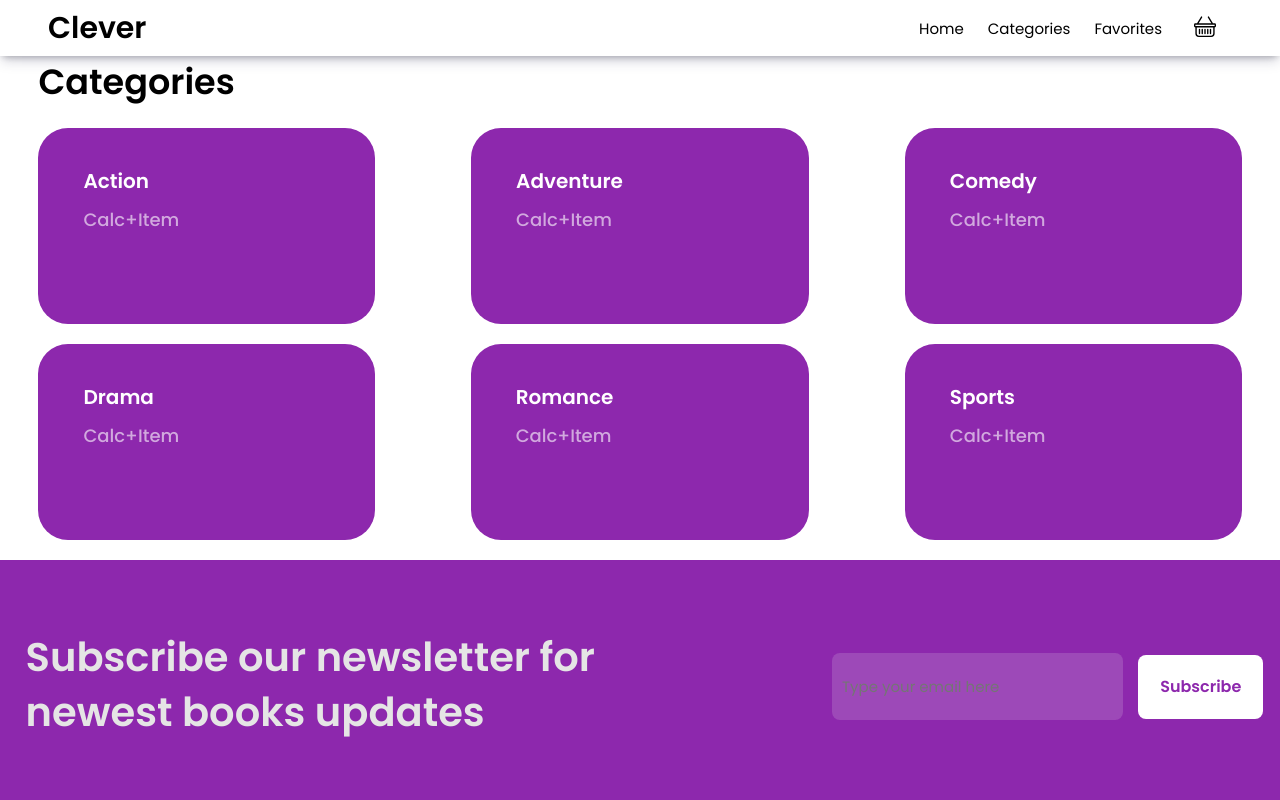
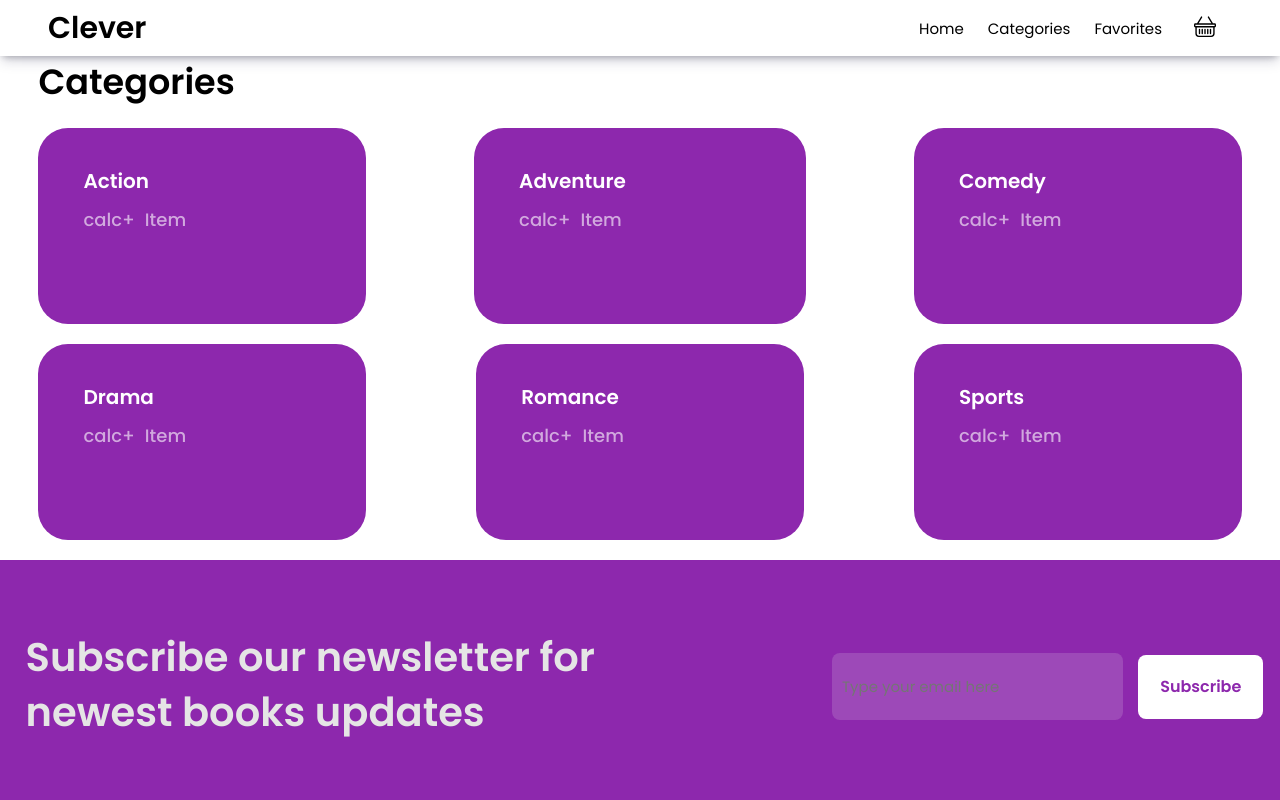
Before and after one commit to Kuba77/Final_project, a React (Create React App) app in the folder client/: page / in a window 1280 px wide. Shown: the top 800 px of the page. Built offline with nearby package versions, Linux system fonts and the light colour scheme.

Commit message:
разбил на компоненты

```diff
--- a/client/src/App.js
+++ b/client/src/App.js
@@ -3,7 +3,7 @@ import { store } from "./store";
 import { BrowserRouter as Router } from "react-router-dom";
 import Header from "./components/Header/Header";
 import Footer from "./components/Footer/Footer"
-import CategoriesBlock from "./components/Categories/Categories"
+import Categories from "./components/Categories/Categories"
 
 
 function App() {
@@ -11,7 +11,7 @@ function App() {
     <Provider store={store}>
       <Router>
         <Header />
-        <CategoriesBlock />
+        <Categories />
         <Footer />
       </Router>
 
--- /dev/null
+++ b/client/src/components/Categories/Calc.js
@@ -0,0 +1,11 @@
+import React from "react";
+import classes from "./Categories.module.scss"
+
+const Calc = (props) => {
+    const {calc} = props;
+    return(
+        <p className={classes.calc}>{calc}</p>
+    )
+}
+
+export default Calc;
--- a/client/src/components/Categories/Categories.js
+++ b/client/src/components/Categories/Categories.js
@@ -1,7 +1,8 @@
 import React from "react";
 import classes from "./Categories.module.scss"
+import CategoriesList from "./CategoriesList";
 
-const CategoriesBlock = () => {
+const Categories = () => {
 
 
     return(
@@ -10,42 +11,42 @@ const CategoriesBlock = () => {
                 <div className={classes.categories_block}>
                     <h1 className={classes.categories_title}>Categories</h1>
                     <div className={classes.categories_module}>
-                        <a className={classes.action_book} href="#">Action
-                            <div className={classes.calc_item}>
-                                <p className={classes.calc}>Calc+</p>
-                                <p className={classes.item}>Item</p>
-                            </div>
-                        </a>
-                        <a className={classes.adventure_book} href="#">Adventure
-                            <div className={classes.calc_item}>
-                                <p className={classes.calc}>Calc+</p>
-                                <p className={classes.item}>Item</p>
-                            </div>
-                        </a>
-                        <a className={classes.comedy_book} href="#">Comedy
-                            <div className={classes.calc_item}>
-                                <p className={classes.calc}>Calc+</p>
-                                <p className={classes.item}>Item</p>
-                            </div>
-                        </a>
-                        <a className={classes.drama_book} href="#">Drama
-                            <div className={classes.calc_item}>
-                                <p className={classes.calc}>Calc+</p>
-                                <p className={classes.item}>Item</p>
-                            </div>
-                        </a>
-                        <a className={classes.romance_book} href="#">Romance
-                            <div className={classes.calc_item}>
-                                <p className={classes.calc}>Calc+</p>
-                                <p className={classes.item}>Item</p>
-                            </div>
-                        </a>
-                        <a className={classes.sports_book} href="#">Sports
-                            <div className={classes.calc_item}>
-                                <p className={classes.calc}>Calc+</p>
-                                <p className={classes.item}>Item</p>
-                            </div>
-                        </a>
+                        <CategoriesList
+                            categoryName={"Action"}
+                            calc={"Calc+"}
+                            item={"Item"}
+                            href={"#"}
+                        />
+                        <CategoriesList
+                            categoryName={"Adventure"}
+                            calc={"Calc+"}
+                            item={"Item"}
+                            href={"#"}
+                        />
+                        <CategoriesList
+                            categoryName={"Comedy"}
+                            calc={"Calc+"}
+                            item={"Item"}
+                            href={"#"}
+                        />
+                        <CategoriesList
+                            categoryName={"Drama"}
+                            calc={"Calc+"}
+                            item={"Item"}
+                            href={"#"}
+                        />
+                        <CategoriesList
+                            categoryName={"Romance"}
+                            calc={"Calc+"}
+                            item={"Item"}
+                            href={"#"}
+                        />
+                        <CategoriesList
+                            categoryName={"Sports"}
+                            calc={"Calc+"}
+                            item={"Item"}
+                            href={"#"}
+                        />
                     </div>
                 </div>
             </div>
@@ -54,4 +55,4 @@ const CategoriesBlock = () => {
 }
 
 
-export default CategoriesBlock;
+export default Categories;
--- a/client/src/components/Categories/Categories.module.scss
+++ b/client/src/components/Categories/Categories.module.scss
@@ -63,7 +63,7 @@
     line-height: 30px;
     color: #fff;
     background-color: #8D28AD;
-    padding: 38px 196px 91px 45px;
+    padding: 38px 180px 91px 45px;
     border-radius: 30px;
     margin-top: 20px;
     @media screen and (min-width: 320px) and (max-width:360px){
@@ -171,5 +171,5 @@
     font-size: 18px;
     line-height: 27px;
     color: rgba(255, 255, 255, 0.6);
-
+    margin-left: 10px;
 }
--- /dev/null
+++ b/client/src/components/Categories/CategoriesList.js
@@ -0,0 +1,20 @@
+import React from "react";
+import classes from "./Categories.module.scss"
+import Calc from "./Calc"
+
+
+const CategoriesList = (props) => {
+    const {categoryName, item, href} = props
+    return(
+        <a className={classes.action_book} href={href}>{categoryName}
+            <div className={classes.calc_item}>
+                <Calc
+                    calc={"calc+"}
+                />
+                <p className={classes.item}>{item}</p>
+            </div>
+        </a>
+    )
+}
+
+export default CategoriesList;
--- /dev/null
+++ b/client/src/components/Footer/FooteLink.js
@@ -0,0 +1,11 @@
+import React from "react";
+import classes from "./Footer.module.scss"
+
+const FooterLink = (props) => {
+    const {href, name} = props
+    return(
+        <a className={classes.footer_quick_links_link} href={href}>{name}</a>
+    )
+}
+
+export default FooterLink;
--- /dev/null
+++ b/client/src/components/Footer/FooterIcons.js
@@ -0,0 +1,36 @@
+import React from "react";
+import classes from "./Footer.module.scss"
+import facebook from "./Footer_img/facebook.png"
+import youtube from "./Footer_img/youtube.png"
+import twitter from "./Footer_img/twitter.png"
+import linked from "./Footer_img/linked.png"
+import insta from "./Footer_img/insta.png"
+
+
+const FooterIcons = () =>{
+
+    return(
+        <div className={classes.footer_block_follow_us}>
+            <p className={classes.footer_block_followUs_title}>Follow Us</p>
+                <div className={classes.footer_block_icons}>
+                            <a className={classes.link_facebook} href="https://www.facebook.com/">
+                                <img className={classes.icon_img} src={facebook} alt="icon facebook" />
+                            </a>
+                            <a className={classes.link_youtube} href="https://www.youtube.com/">
+                                <img className={classes.icon_img} src={youtube} alt="icon youtube" />
+                            </a>
+                            <a className={classes.link_twitter} href="https://twitter.com/">
+                                <img className={classes.icon_img} src={twitter} alt="icon twiter" />
+                            </a>
+                            <a className={classes.link_linkedIn} href="https://www.linkedin.com/">
+                                <img className={classes.icon_img} src={linked} alt="icon linkedIn" />
+                            </a>
+                            <a className={classes.link_instagram} href="https://www.instagram.com">
+                                <img className={classes.icon_img} src={insta} alt="icon instagram" />
+                            </a>
+                </div>
+        </div>
+    )
+}
+
+export default FooterIcons;
--- a/client/src/components/Footer/FormSubscribe.js
+++ b/client/src/components/Footer/FormSubscribe.js
@@ -6,7 +6,6 @@ function FormSubscribe() {
     const validationSchema = yup.object().shape({
         email: yup.string().email('Invalid email').typeError('must be string')
     })
-
 
     return (
         <div>
--- /dev/null
+++ b/client/src/components/Footer/SubscribeBlock.js
@@ -0,0 +1,17 @@
+import React from "react";
+import classes from "./Footer.module.scss"
+import FormSubscribe from "./FormSubscribe";
+
+const SubscribeBlock = () =>{
+
+    return(
+        <div className={classes.footer_subscribe_block}>
+                <h3 className={classes.footer_subscribe_title}>Subscribe our newsletter for newest books updates</h3>
+                <div className={classes.footer_subscribe}>
+                    <FormSubscribe />
+                </div>
+        </div>
+    )
+}
+
+export default SubscribeBlock;
```
Also changed, not shown: client/src/components/Footer/Footer.js (+50 -44 lines).
